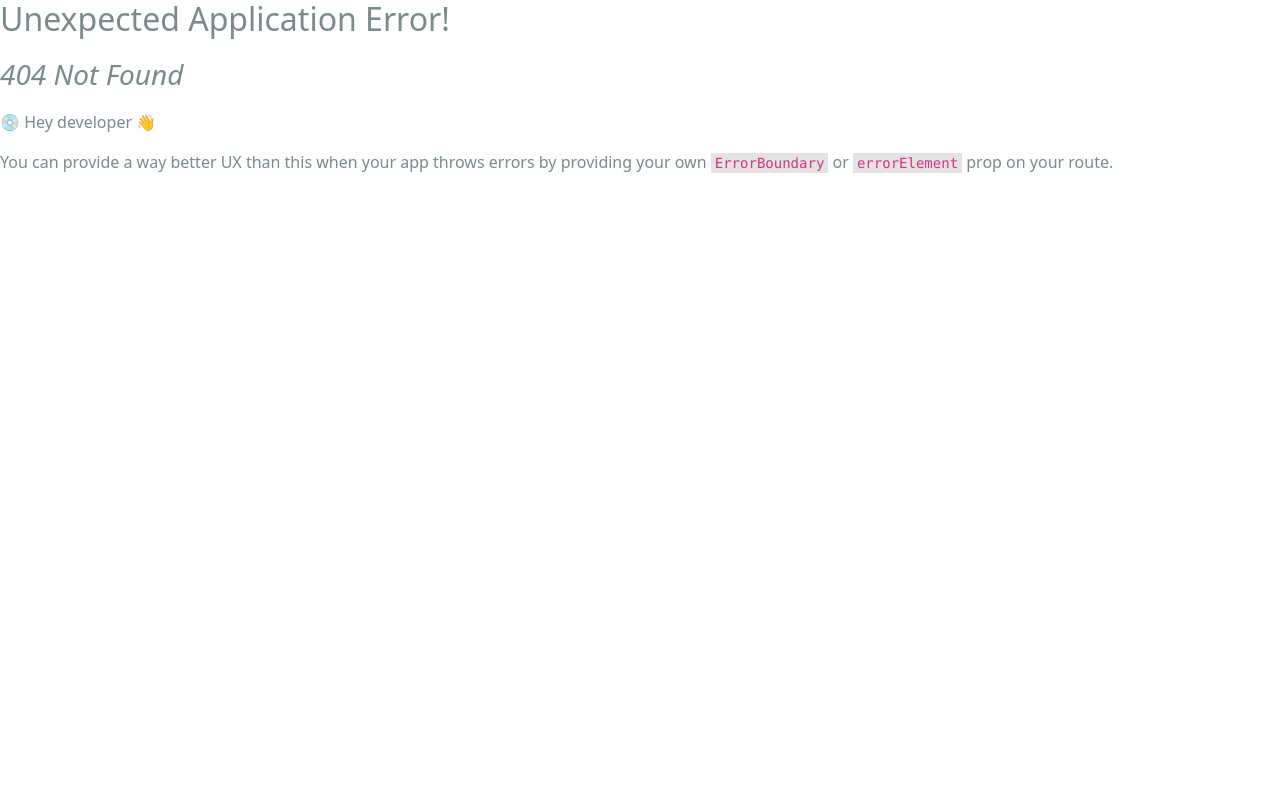
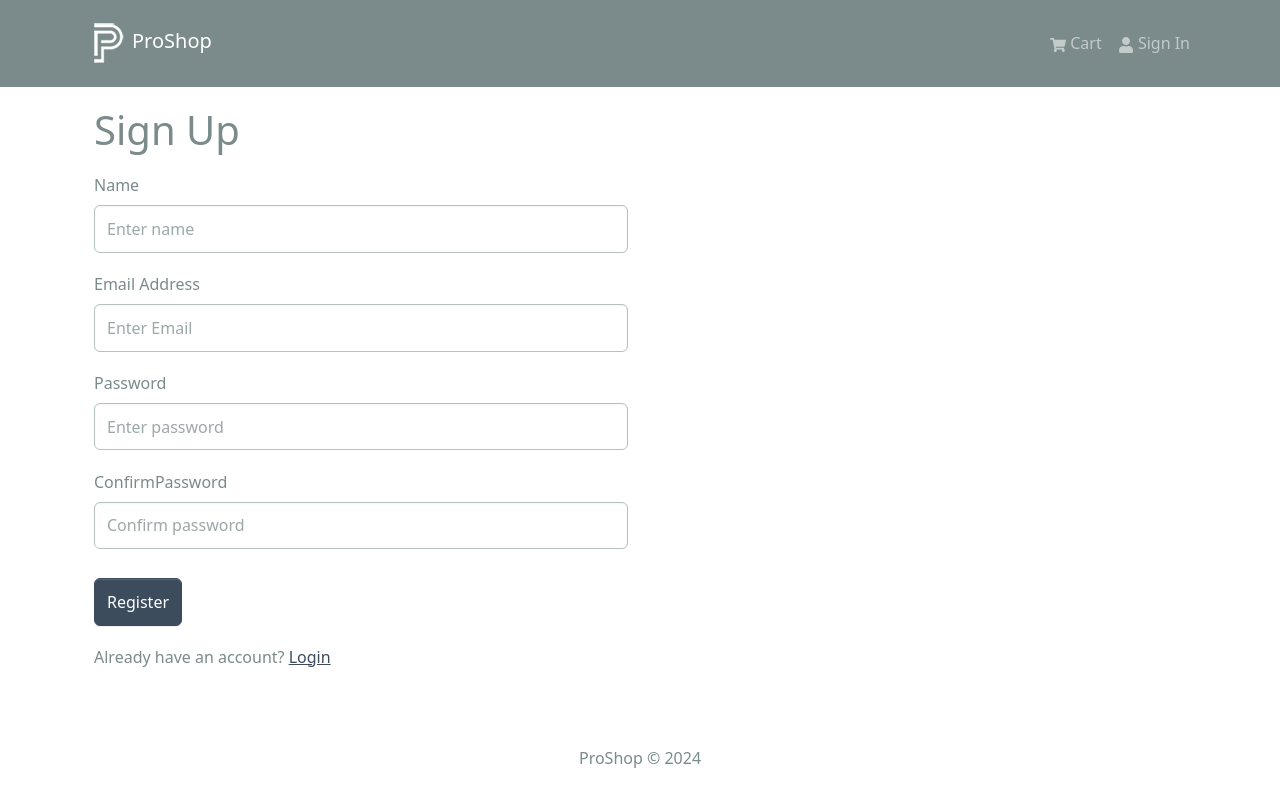
Before and after one commit to ptrwoo/proshop, a React (Create React App) app in the folder frontend/: page /register in a window 1280 px wide. Before the commit this address had no page. Shown: the top 802 px of the page. Built offline with nearby package versions, Linux system fonts and the light colour scheme.

Commit message:
added register new user

```diff
--- a/frontend/src/components/header.jsx
+++ b/frontend/src/components/header.jsx
@@ -1,15 +1,28 @@
 import { Navbar, Nav, Container, Badge, NavDropdown } from "react-bootstrap";
 import { FaShoppingCart, FaUser } from "react-icons/fa";
 import logo from "../assets/logo.png";
-import { Link } from "react-router-dom";
-import { useSelector } from "react-redux";
+import { Link, useNavigate } from "react-router-dom";
+import { useSelector, useDispatch } from "react-redux";
+import { useLogoutMutation } from "../slices/usersApiSlice";
+import { logout } from "../slices/authSlice";
 
 const Header = () => {
   const { cartItems } = useSelector((state) => state.cart);
   const { userInfo } = useSelector((state) => state.auth);
 
-  const logoutHandler = () => {
-    console.log("logout");
+  const dispatch = useDispatch();
+  const navigate = useNavigate();
+
+  const [logoutApiCall] = useLogoutMutation();
+
+  const logoutHandler = async () => {
+    try {
+      await logoutApiCall().unwrap();
+      dispatch(logout());
+      navigate("/login");
+    } catch (err) {
+      console.log(err);
+    }
   };
 
   return (
--- a/frontend/src/index.js
+++ b/frontend/src/index.js
@@ -12,6 +12,7 @@ import HomeScreen from "./screens/HomeScreen";
 import ProductScreen from "./screens/ProductScreen";
 import CartScreen from "./screens/CartScreen";
 import LoginScreen from "./screens/LoginScreen";
+import RegisterScreen from "./screens/RegisterScreen";
 import "./assets/styles/index.css";
 import "./assets/styles/bootstrap.custom.css";
 // import "bootstrap/dist/css/bootstrap.min.css";
@@ -25,6 +26,7 @@ const router = createBrowserRouter(
       <Route path="/product/:id" element={<ProductScreen />} />
       <Route path="/cart" element={<CartScreen />} />
       <Route path="/login" element={<LoginScreen />} />
+      <Route path="/register" element={<RegisterScreen />} />
     </Route>
   )
 );
--- /dev/null
+++ b/frontend/src/screens/RegisterScreen.jsx
@@ -0,0 +1,115 @@
+import { useState, useEffect } from "react";
+import { Link, useLocation, useNavigate } from "react-router-dom";
+import { Form, Button, Row, Col } from "react-bootstrap";
+import FormContainer from "../components/FormContainer";
+import { useDispatch, useSelector } from "react-redux";
+import { setCredentials } from "../slices/authSlice";
+import Loader from "../components/Loader";
+import { useRegisterMutation } from "../slices/usersApiSlice";
+import { toast } from "react-toastify";
+
+const RegisterScreen = () => {
+  const [name, setName] = useState("");
+  const [email, setEmail] = useState("");
+  const [password, setPassword] = useState("");
+  const [confirmPassword, setConfirmPassword] = useState("");
+
+  const dispatch = useDispatch();
+  const navigate = useNavigate();
+
+  const [register, { isLoading }] = useRegisterMutation();
+
+  const { userInfo } = useSelector((state) => state.auth);
+
+  const { search } = useLocation();
+  const sp = new URLSearchParams(search);
+  const redirect = sp.get("redirect") || "/";
+
+  useEffect(() => {
+    if (userInfo) {
+      navigate(redirect);
+    }
+  }, [userInfo, redirect, navigate]);
+
+  const submitHandler = async (e) => {
+    e.preventDefault();
+    if (password !== confirmPassword) {
+      toast.error("Passwords do not match");
+    } else {
+      try {
+        const res = await register({ name, email, password }).unwrap();
+        dispatch(setCredentials({ ...res }));
+        navigate(redirect);
+      } catch (err) {
+        toast.error(err?.data?.message || err.error);
+      }
+    }
+  };
+
+  return (
+    <FormContainer>
+      <h1>Sign Up</h1>
+
+      <Form onSubmit={submitHandler}>
+        <Form.Group controlId="name" className="my-3">
+          <Form.Label>Name</Form.Label>
+          <Form.Control
+            type="text"
+            placeholder="Enter name"
+            value={name}
+            onChange={(e) => setName(e.target.value)}
+          ></Form.Control>
+        </Form.Group>
+        <Form.Group controlId="email" className="my-3">
+          <Form.Label>Email Address</Form.Label>
+          <Form.Control
+            type="email"
+            placeholder="Enter Email"
+            value={email}
+            onChange={(e) => setEmail(e.target.value)}
+          ></Form.Control>
+        </Form.Group>
+        <Form.Group controlId="password" className="my-3">
+          <Form.Label>Password</Form.Label>
+          <Form.Control
+            type="password"
+            placeholder="Enter password"
+            value={password}
+            onChange={(e) => setPassword(e.target.value)}
+          ></Form.Control>
+        </Form.Group>
+        <Form.Group controlId="confirmPassword" className="my-3">
+          <Form.Label>ConfirmPassword</Form.Label>
+          <Form.Control
+            type="password"
+            placeholder="Confirm password"
+            value={confirmPassword}
+            onChange={(e) => setConfirmPassword(e.target.value)}
+          ></Form.Control>
+        </Form.Group>
+
+        <Button
+          type="submit"
+          variant="primary"
+          className="mt-2"
+          disabled={isLoading}
+        >
+          Register
+        </Button>
+
+        {isLoading && <Loader />}
+      </Form>
+
+      <Row className="py-3">
+        <Col>
+          Already have an account?{" "}
+          <Link to={redirect ? `/login?redirect=${redirect}` : "/register"}>
+            Login
+          </Link>
+        </Col>
+      </Row>
+    </FormContainer>
+  );
+};
+
+export default RegisterScreen;
--- a/frontend/src/slices/authSlice.js
+++ b/frontend/src/slices/authSlice.js
@@ -18,9 +18,13 @@ const authSlice = createSlice({
 
       localStorage.setItem("userInfo", JSON.stringify(action.payload));
     },
+    logout: (state, action) => {
+      state.userInfo = null;
+      localStorage.removeItem("userInfo");
+    },
   },
 });
 
-export const { setCredentials } = authSlice.actions;
+export const { setCredentials, logout } = authSlice.actions;
 
 export default authSlice.reducer;
--- a/frontend/src/slices/usersApiSlice.js
+++ b/frontend/src/slices/usersApiSlice.js
@@ -10,7 +10,21 @@ export const usersApiSlice = apiSlice.injectEndpoints({
         body: data,
       }),
     }),
+    register: builder.mutation({
+      query: (data) => ({
+        url: `${USERS_URL}`,
+        method: "POST",
+        body: data,
+      }),
+    }),
+    logout: builder.mutation({
+      query: () => ({
+        url: `${USERS_URL}/logout`,
+        method: "POST",
+      }),
+    }),
   }),
 });
 
-export const { useLoginMutation } = usersApiSlice;
+export const { useLoginMutation, useLogoutMutation, useRegisterMutation } =
+  usersApiSlice;
```
